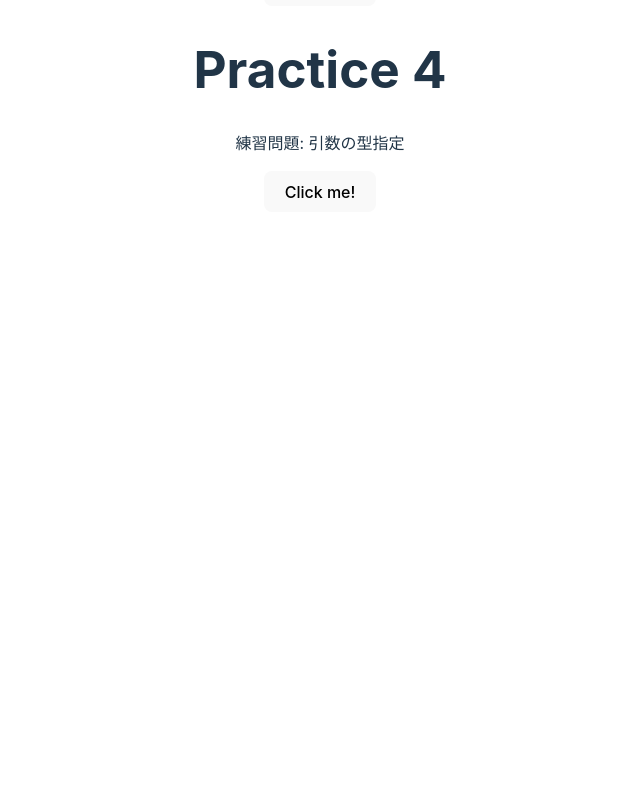
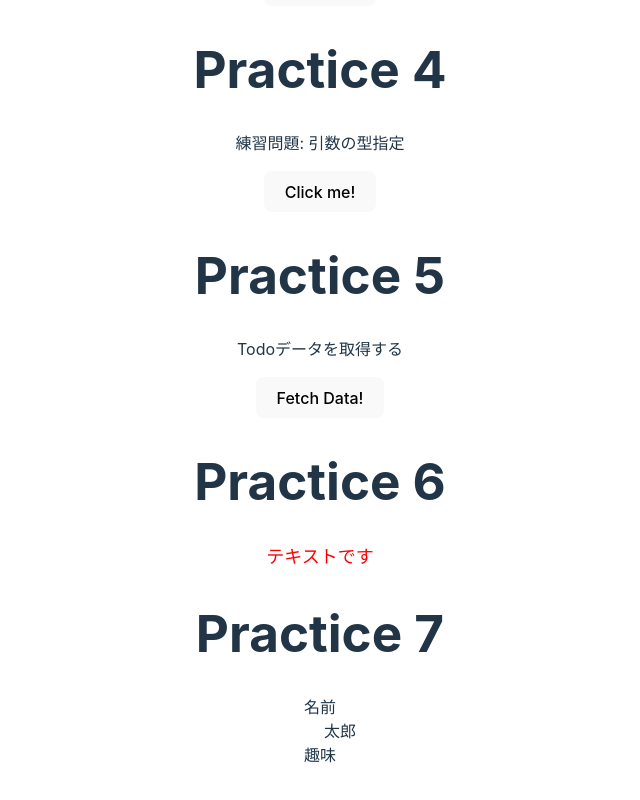
Before and after one commit to gyvm/todo-js, a React (Vite) app: page / in a window 1280 px wide. Shown: the part 644-1444 px from the top of the page, without its empty margins (320-960 px from the left). Before the commit the page ends 888 px from the top, so only its background shows below. Built offline with nearby package versions, Linux system fonts and the light colour scheme.

Commit message:
React TypeScript実践

```diff
--- a/src/App.tsx
+++ b/src/App.tsx
@@ -6,16 +6,52 @@ import {Practice1} from "./practices/Practice1.tsx";
 import {Practice2} from "./practices/Practice2.tsx";
 import {Practice3} from "./practices/Practice3.tsx";
 import {Practice4} from "./practices/Practice4.tsx";
+import {useState} from "react";
+import axios from "axios";
+import {Todo} from "./Todo.tsx";
+import {TodoType} from "./types/todo.ts";
+import {Text} from "./Text.tsx";
+import {UserProfile} from "./UserProfile.tsx";
+import {User} from "./types/user.ts";
+
+const user: User = {
+  name: "太郎",
+  // hobbies: ["映画", "ゲーム"]
+}
 
 function App() {
+  const [todos, setTodos ] = useState<Array<TodoType>>([]);
+  const onClickFetchData = () => {
+    axios.get<Array<TodoType>>('https://jsonplaceholder.typicode.com/todos')
+      .then((res) => {
+        setTodos(res.data);
+      });
+  }
 
   return (
     <>
       <div className={"App"}>
-        <Practice1 />
-        <Practice2 />
-        <Practice3 />
-        <Practice4 />
+        <Practice1/>
+        <Practice2/>
+        <Practice3/>
+        <Practice4/>
+        <h1>Practice 5</h1>
+        <p>
+          Todoデータを取得する
+        </p>
+        <button onClick={onClickFetchData}>Fetch Data!</button>
+        {todos.map((todo) => (
+          <Todo
+            key={todo.id}
+            title={todo.title}
+            userId={todo.userId}
+            completed={todo.completed}
+          />
+        ))}
+        <h1>Practice 6</h1>
+        <Text color="red" fontSize="18px"/>
+        <h1>Practice 7</h1>
+        <UserProfile user={user}/>
       </div>
     </>
   )
--- /dev/null
+++ b/src/Text.tsx
@@ -0,0 +1,12 @@
+import {FC} from "react";
+
+type Props = {
+  color: string;
+  fontSize: string;
+}
+
+// export const Text = (props :Props) => {
+export const Text: FC<Props> = (props) => {
+  const { color, fontSize } = props;
+  return <p style={{ color, fontSize }}>テキストです</p>
+}
--- /dev/null
+++ b/src/Todo.tsx
@@ -0,0 +1,10 @@
+import { TodoType } from "./types/todo.ts";
+import {FC} from "react";
+
+// export const Todo = (props :Pick<TodoType, "userId" | "title" | "completed">) => {
+// export const Todo = (props :Omit<TodoType, "id">) => {
+export const Todo: FC<Omit<TodoType, "id">> = (props) => {
+    const {title, userId, completed = false} = props;
+    const completeMark = completed ? "[完了]" : "[未完了]";
+    return <p>{`${completeMark} ${title}(ユーザー: ${userId})`}</p>
+};
--- /dev/null
+++ b/src/UserProfile.tsx
@@ -0,0 +1,19 @@
+import {FC} from "react";
+import {User} from "./types/user.ts";
+
+type Props = {
+  user: User;
+}
+
+export const UserProfile: FC<Props> = (props) => {
+  const { user } = props;
+
+  return (
+    <dl>
+      <dt>名前</dt>
+      <dd>{user.name}</dd>
+      <dt>趣味</dt>
+      <dd>{user.hobbies?.join(" / ")}</dd>
+    </dl>
+)
+}
--- /dev/null
+++ b/src/types/todo.ts
@@ -0,0 +1,6 @@
+export type TodoType = {
+  userId: number;
+  id: number;
+  title: string;
+  completed: boolean;
+}
--- /dev/null
+++ b/src/types/user.ts
@@ -0,0 +1,4 @@
+export type User = {
+  name: string;
+  hobbies?: Array<string>;
+}
--- a/tsconfig.app.json
+++ b/tsconfig.app.json
@@ -15,7 +15,7 @@
     "jsx": "react-jsx",
 
     /* Linting */
-    "strict": true,
+//    "strict": true,
 //    "noImplicitAny": false,
     "noUnusedLocals": true,
     "noUnusedParameters": true,
```
Also changed, not shown: package.json (+5 -2 lines), 1 other file (tests, documents, lock files or other folders).
